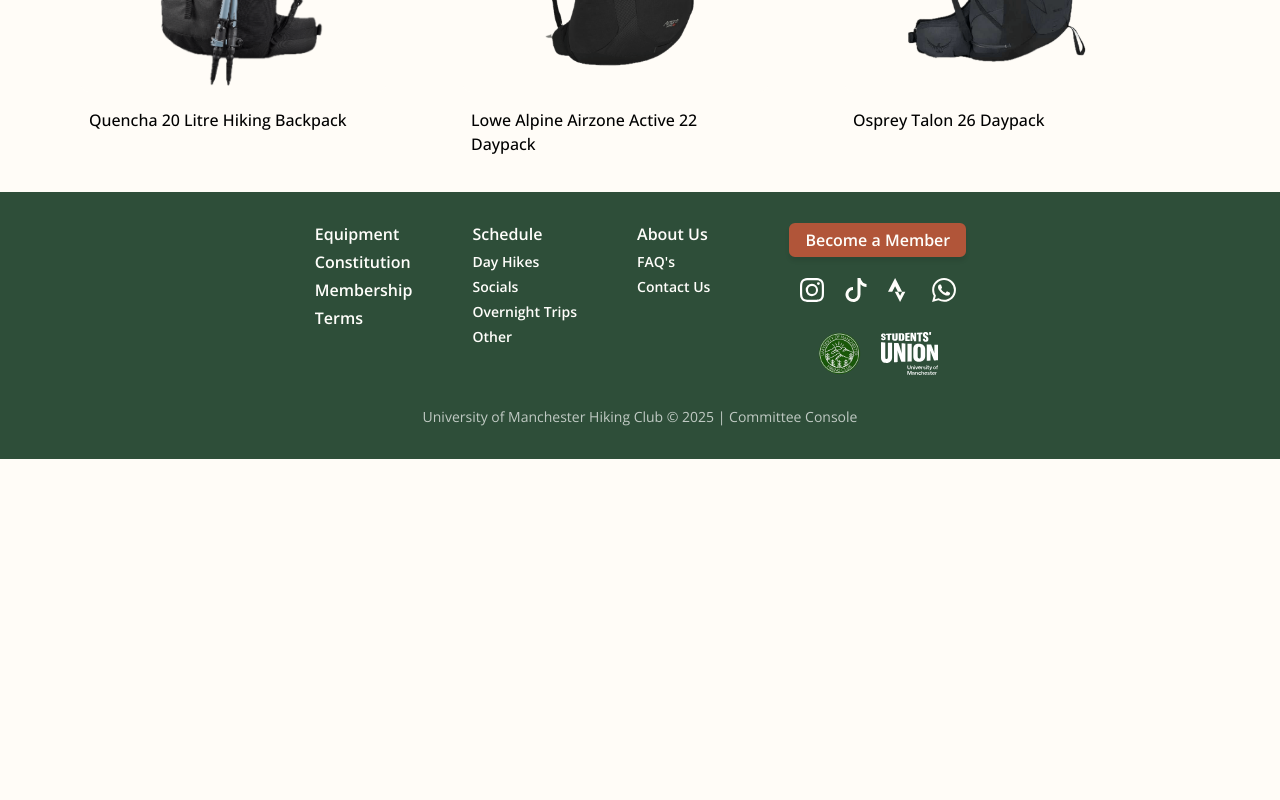
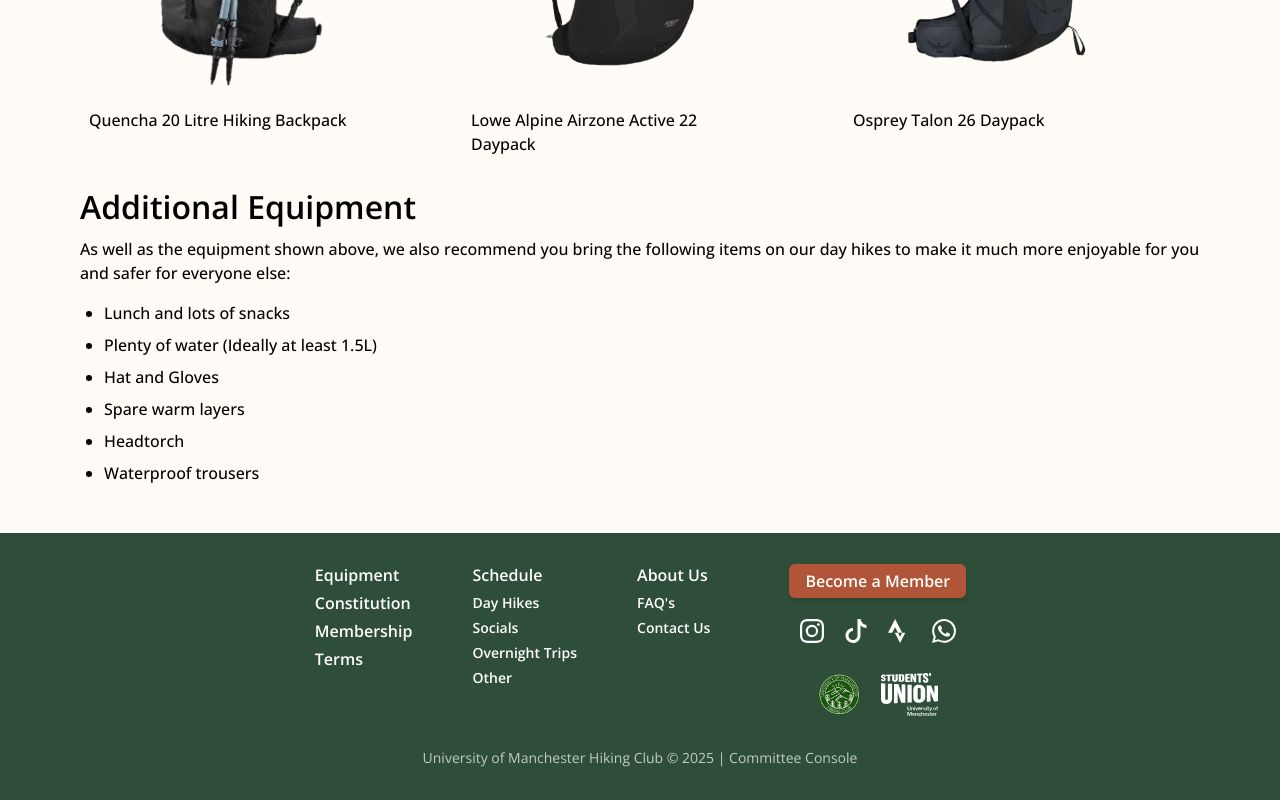
Before and after one commit to UMHC/umhc-website, a Next.js app: page /equipment in a window 1280 px wide. Shown: the part 2288-3088 px from the top of the page. Before the commit the page ends 2747 px from the top, so only its background shows below. Built offline with nearby package versions, Linux system fonts and the light colour scheme.

Commit message:
added extra items to the equpiment page

```diff
--- a/src/app/equipment/page.tsx
+++ b/src/app/equipment/page.tsx
@@ -251,6 +251,37 @@
             items={backpackItems}
           />
 
+          {/* Additional Equipment Section */}
+          <section
+            id="additional-equipment"
+            className="flex flex-col gap-3 sm:gap-3.5 w-full max-w-[1120px] px-4 sm:px-0"
+            aria-labelledby="heading-additional-equipment"
+            role="region"
+          >
+            <header>
+              <h2
+                id="heading-additional-equipment"
+                className="font-semibold text-xl sm:text-2xl md:text-3xl lg:text-[32px] text-black font-sans leading-tight mb-2 sm:mb-3"
+                tabIndex={-1}
+              >
+                Additional Equipment
+              </h2>
+              <p className="font-medium text-sm sm:text-base lg:text-[16px] text-black font-sans leading-relaxed max-w-6xl">
+                As well as the equipment shown above, we also recommend you bring the following items on our day hikes to make it much more enjoyable for you and safer for everyone else:
+              </p>
+              <div className="mt-4">
+                <ul className="font-medium text-sm sm:text-base lg:text-[16px] text-black font-sans leading-relaxed max-w-6xl list-disc pl-6 space-y-2">
+                  <li>Lunch and lots of snacks</li>
+                  <li>Plenty of water (Ideally at least 1.5L)</li>
+                  <li>Hat and Gloves</li>
+                  <li>Spare warm layers</li>
+                  <li>Headtorch</li>
+                  <li>Waterproof trousers</li>
+                </ul>
+              </div>
+            </header>
+          </section>
+
         </main>
       </div>
     </div>
```
